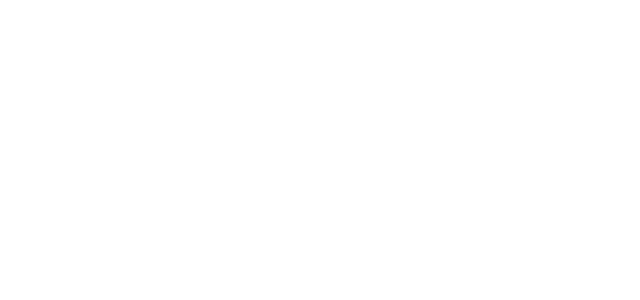
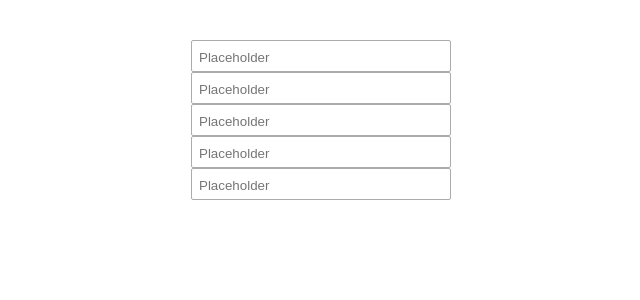
Before and after one commit to abhi103767/instaFronted, a React (Create React App) app: page /register in a window 1280 px wide. Before the commit this address had no page. Shown: the top 300 px of the page, without its empty margins (274-914 px from the left). Built offline with nearby package versions, Linux system fonts and the light colour scheme.

Commit message:
completed input tag

```diff
--- /dev/null
+++ b/src/AllRoutes.tsx
@@ -0,0 +1,16 @@
+import React from 'react'
+import { Routes, Route } from 'react-router-dom'
+import Login from './components/Login/Login'
+import Register from './components/Register/Register'
+function AllRoutes() {
+  return (
+    <div>
+      <Routes>
+   <Route path="/login" element={<Login />}></Route>
+   <Route path="/register" element={<Register />}></Route>
+    </Routes>
+    </div>
+  )
+}
+
+export default AllRoutes
--- a/src/App.tsx
+++ b/src/App.tsx
@@ -1,13 +1,11 @@
 import React from 'react';
-import { Route, Routes } from 'react-router-dom';
+
 // importing components
-import Login from './components/login/Login/Login';
+import AllRoutes from './AllRoutes';
 function App() {
   return (
     <>
-      <Routes>
-        <Route path="/login" element={<Login />}></Route>
-      </Routes>
+  <AllRoutes />
     </>
   );
 }
--- /dev/null
+++ b/src/components/Global/Input.tsx
@@ -0,0 +1,16 @@
+import React from 'react'
+import style from './Styles/input.module.css';
+
+
+function Input() {
+
+  return (
+    <div>
+        <div  className={style.border}>
+        <input  className={style.input} type={'text'} placeholder={"Placeholder"}/>
+        </div>
+    </div>
+  )
+}
+
+export default Input
--- /dev/null
+++ b/src/components/Global/Styles/input.module.css
@@ -0,0 +1,20 @@
+.input{
+   border: none;
+   width: 95%;
+   box-shadow: none;
+
+}
+*:focus {
+   outline: none;
+}
+
+.border{
+   width: 260px;
+   box-sizing: border-box;
+   border:  1px solid #ababab;
+   padding: 5px;
+   border-radius: 2px;
+}
+.border :focus{
+
+}
--- a/src/components/login/Login/Login.tsx
+++ b/src/components/Login/Login.tsx
@@ -4,7 +4,7 @@
 // importing images
 import instaMobile from '../../images/instaMobile.png'
 import instalogo from "../../images/instWritten.png"
-import FooterLogin from '../Footer/FooterLogin'
+import FooterLogin from '../../components/Footer/FooterLogin'
 const Login = () => {
   return (
     <div className={login.loginPage}>
--- /dev/null
+++ b/src/components/Register/Register.tsx
@@ -0,0 +1,22 @@
+import React from 'react'
+import Input from '../Global/Input'
+import style from './register.module.css'
+
+function Register() {
+
+    const arr = new Array(5).fill(5);
+
+  return (
+    <div className={style.register}>
+        <div className={style.topBlank}></div>
+
+        <div>
+       {
+           arr.map(() => <Input />)
+       }
+       </div>
+    </div>
+  )
+}
+
+export default Register
--- /dev/null
+++ b/src/components/Register/register.module.css
@@ -0,0 +1,10 @@
+.register{
+    height: 100vh;
+    width: 350px;
+    margin: auto;
+    margin-top : 30
+}
+.topBlank{
+    width: 350px;
+    height: 40px;
+}
```
Also changed, not shown: src/components/Footer/FooterLogin.tsx (renamed from src/components/login/Footer/FooterLogin.tsx), src/components/Footer/footer.module.css (renamed from src/components/login/Footer/footer.module.css), src/components/Login/login.module.css (renamed from src/components/login/Login/login.module.css).
